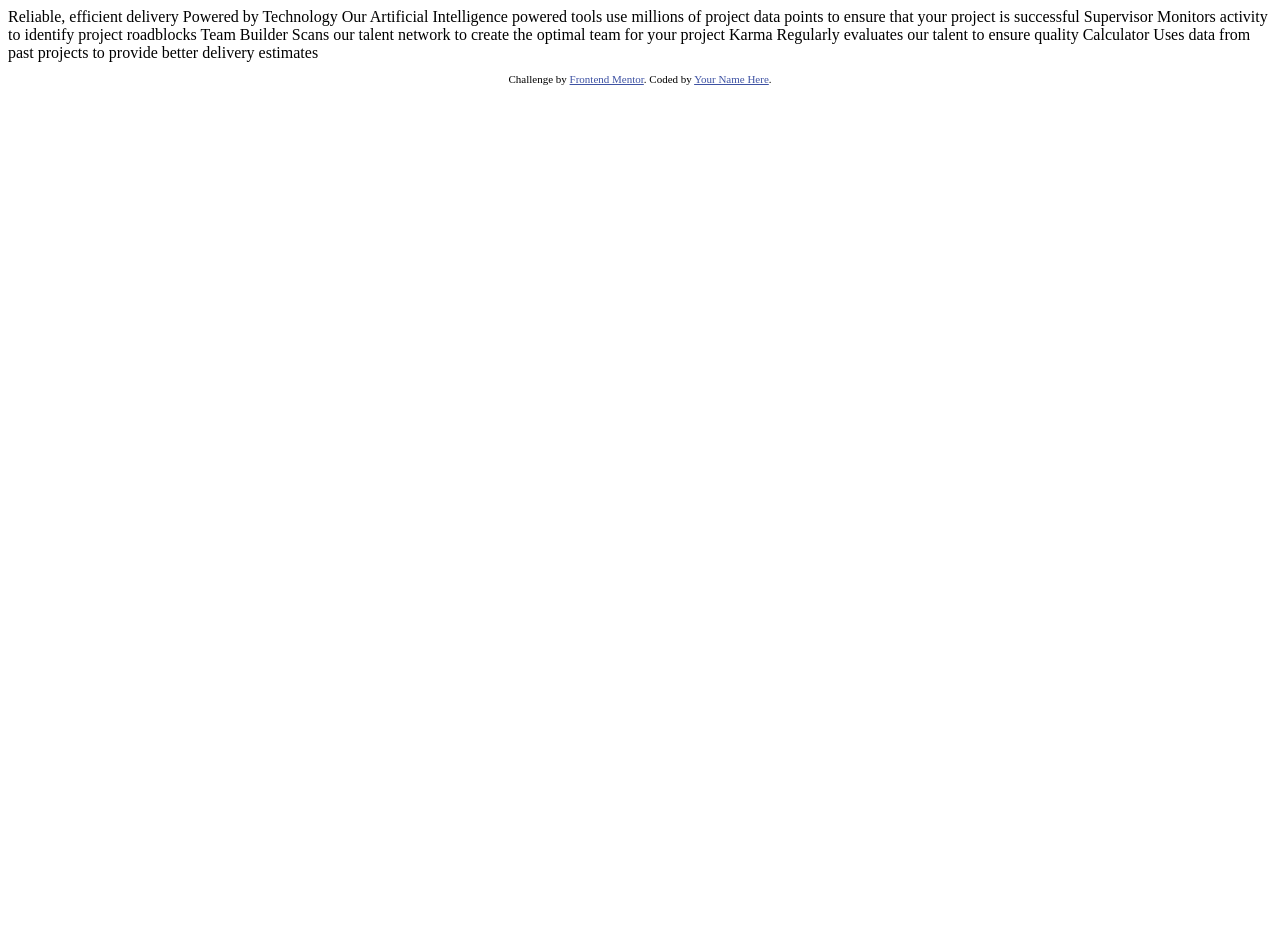
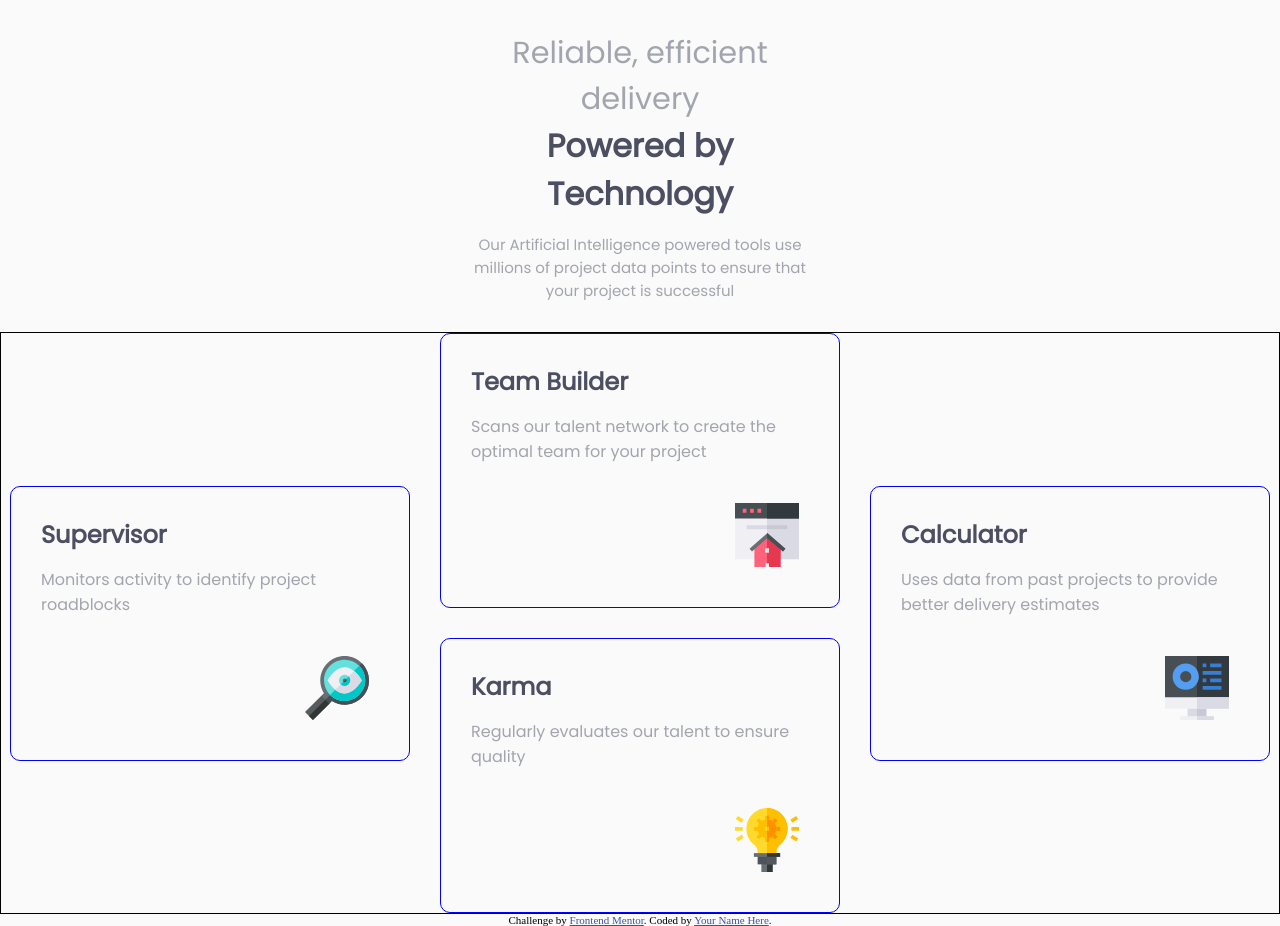
Before and after one commit to LuizVJr2001/four-card-feature-section-master-frontendmentor, a plain HTML site: page index.html in a window 1280 px wide. Before the commit the page ends 800 px from the top, so only its background shows below. Drawn offline with Linux system fonts and the light colour scheme.

Commit message:
Atualizando projeto

```diff
--- a/index.html
+++ b/index.html
@@ -7,34 +7,68 @@
   <link rel="icon" type="image/png" sizes="32x32" href="./images/favicon-32x32.png">
 
   <title>Frontend Mentor | Four card feature section</title>
-
-  <!-- Feel free to remove these styles or customise in your own stylesheet 👍 -->
   <style>
     .attribution { font-size: 11px; text-align: center; }
     .attribution a { color: hsl(228, 45%, 44%); }
   </style>
+  <link rel="stylesheet" href="style.css">
 </head>
 <body>
-
+  <section class="container__text">
+    <h1>
       Reliable, efficient delivery
+    </h1>
+    <h2>
       Powered by Technology
-
+    </h2>
+    <p>
       Our Artificial Intelligence powered tools use millions of project data points
       to ensure that your project is successful
+    </p>
+  </section>
+  <section class="container__cards">
+    <div class="container__card supervisor">
+      <h3>
+        Supervisor
+      </h3>
+      <p>
+        Monitors activity to identify project roadblocks
+      </p>
+      <img class="container__card__icon" src="images/icon-supervisor.svg" alt="supervisor icon">
+    </div>
 
-  Supervisor
-  Monitors activity to identify project roadblocks
+    <div class="container__card__center">
+      <div class="container__card teambuilder">
+        <h3>
+          Team Builder
+        </h3>
+        <p>
+          Scans our talent network to create the optimal team for your project
+        </p>
+        <img class="container__card__icon" src="images/icon-team-builder.svg" alt="teambuilder icon">
+      </div>
 
-  Team Builder
-  Scans our talent network to create the optimal team for your project
+      <div class="container__card karma">
+        <h3>
+          Karma
+        </h3>
+        <p>
+          Regularly evaluates our talent to ensure quality
+        </p>
+        <img class="container__card__icon" src="images/icon-karma.svg" alt="karma icon">
+      </div>
+    </div>
 
-  Karma
-  Regularly evaluates our talent to ensure quality
-
+    <div class="container__card calculator">
+      <h3>
         Calculator
+      </h3>
+      <p>
         Uses data from past projects to provide better delivery estimates
-
-
+      </p>
+      <img class="container__card__icon" src="images/icon-calculator.svg" alt="calculator icon">
+    </div>
+  </section>
   <footer>
     <p class="attribution">
       Challenge by <a href="https://www.frontendmentor.io?ref=challenge" target="_blank">Frontend Mentor</a>.
--- /dev/null
+++ b/style.css
@@ -0,0 +1,110 @@
+@import url('https://fonts.googleapis.com/css2?family=Poppins&display=swap');
+
+:root {
+    --primary-font-color: hsl(229, 6%, 66%);
+    --secondary-font-color: hsl(234, 12%, 34%);
+    --background-color-theme: hsl(0, 0%, 98%);
+
+    --primary-font-weight: 600;
+    --secondary-font-weight: 400;
+    --tertiary-font-weight: 200;
+}
+
+* {
+    margin: 0;
+    padding: 0;
+    border: 0;
+    font-size: 100%;
+    font: inherit;
+    vertical-align: baseline;
+    background-color: var(--background-color-theme);
+}
+
+.container__text {
+    font-family: 'Poppins', sans-serif;
+    font-size: 15px;
+    text-align: center;
+    color: var(--primary-font-color);
+    width: 30%;
+    padding: 20px;
+    margin: 10px auto;
+    box-sizing: border-box;
+}
+
+.container__text h1 {
+    color: var(--primary-font-color);
+    font-size: 1.9rem;
+}
+
+.container__text h2 {
+    color: var(--secondary-font-color);
+    font-weight: var(--primary-font-weight);
+    font-size: 2rem;
+    margin-bottom: 15px;
+}
+
+.container__cards {
+    font-family: 'Poppins', sans-serif;
+    border: solid 1px black;
+    display: flex;
+    align-items: center;
+    justify-content: center;
+    gap: 30px;
+}
+
+.container__card__center {
+    display: flex;
+    flex-direction: column;
+    height: 100%;
+    gap: 30px;
+    /* border: 3px solid yellow; */
+}
+
+.container__card {
+    border: 1px solid blue;
+    height: 275px;
+    width: 400px;
+    border-radius: 10px;
+    box-sizing: border-box;
+    padding: 30px;
+    position: relative;
+}
+
+.supervisor__color {
+    background-color: aqua;
+    height: 2px;
+}
+
+.container__card h3 {
+    color: var(--secondary-font-color);
+    font-weight: var(--primary-font-weight);
+    font-size: 1.5rem;
+}
+
+.container__card p {
+    color: var(--primary-font-color);
+    font-weight: var(--tertiary-font-weight);
+    margin: 15px 0;
+}
+
+.container__card__icon {
+    position: absolute;
+    bottom: 40px;
+    right: 40px;
+}
+
+/* .container__card.supervisor {
+
+}
+
+.container__card.teambuilder {
+
+}
+
+.container__card.karma {
+
+}
+
+.container__card.calculator {
+
+} */
```
Lines whose indentation alone changed are shown as unchanged.
